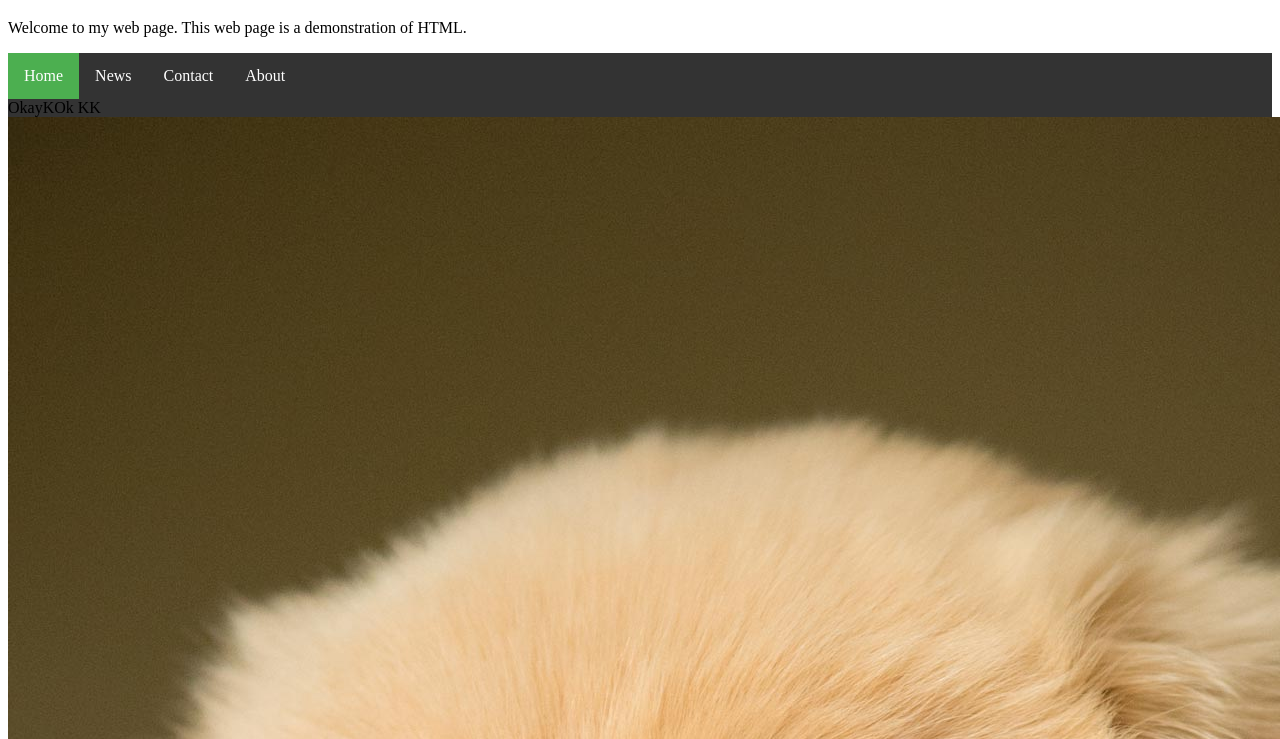
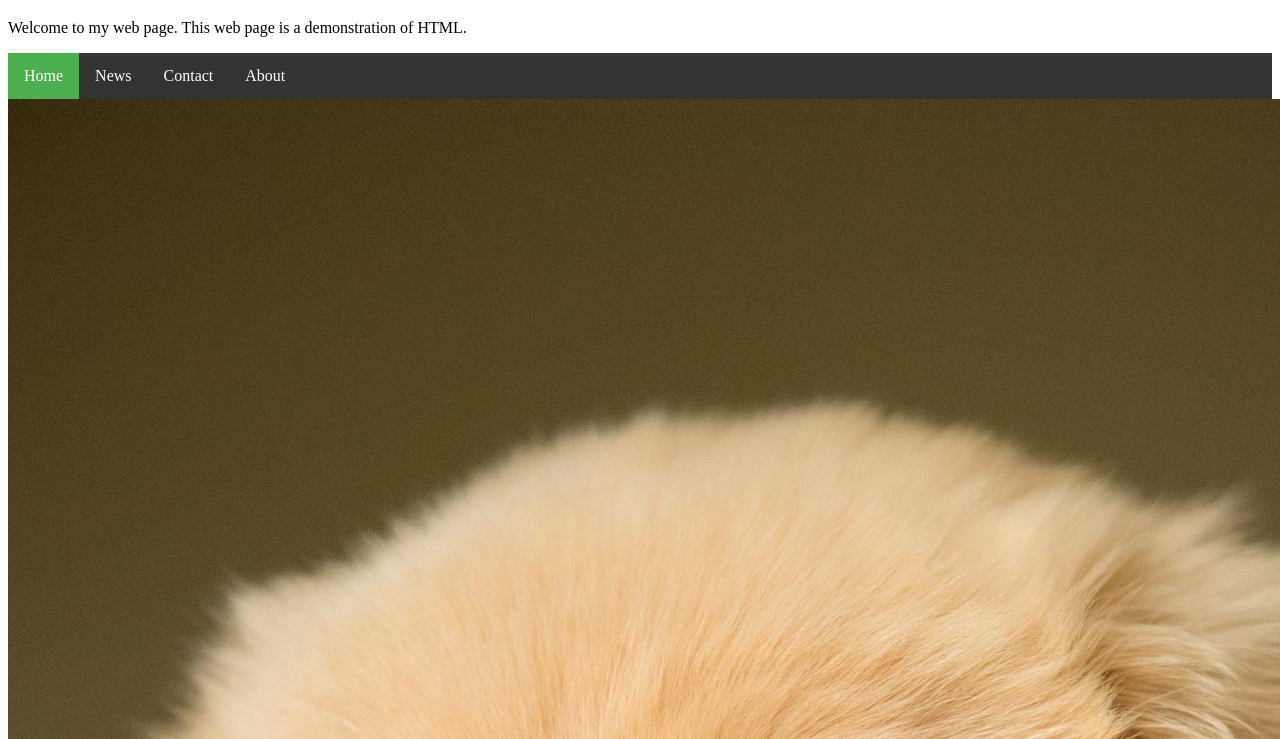
Before and after one commit to LucaCC/turbo-octo-memory, a plain HTML site: page index.html in a window 1280 px wide. Shown: the part 61-800 px from the top of the page. Drawn offline with Linux system fonts and the light colour scheme.

Commit message:
Update index.html

```diff
--- a/index.html
+++ b/index.html
@@ -47,12 +47,7 @@ li a:hover:not(.active) {
   <li><a href="#contact">Contact</a></li>
   <li><a href="#about">About</a></li>
 </ul>
-		<ul>
-			Ok
-			<li>Okay</li>
-			<li>K</li>
-			KK
-		</ul>
+
 		<img src="Dog.jpg" alt="Cute Doggo"> <!-- src and alt are attributes. alt will be read to users with impared vision -->
 	</body>
 </html>	<!-- HTML closing tab -->
```
